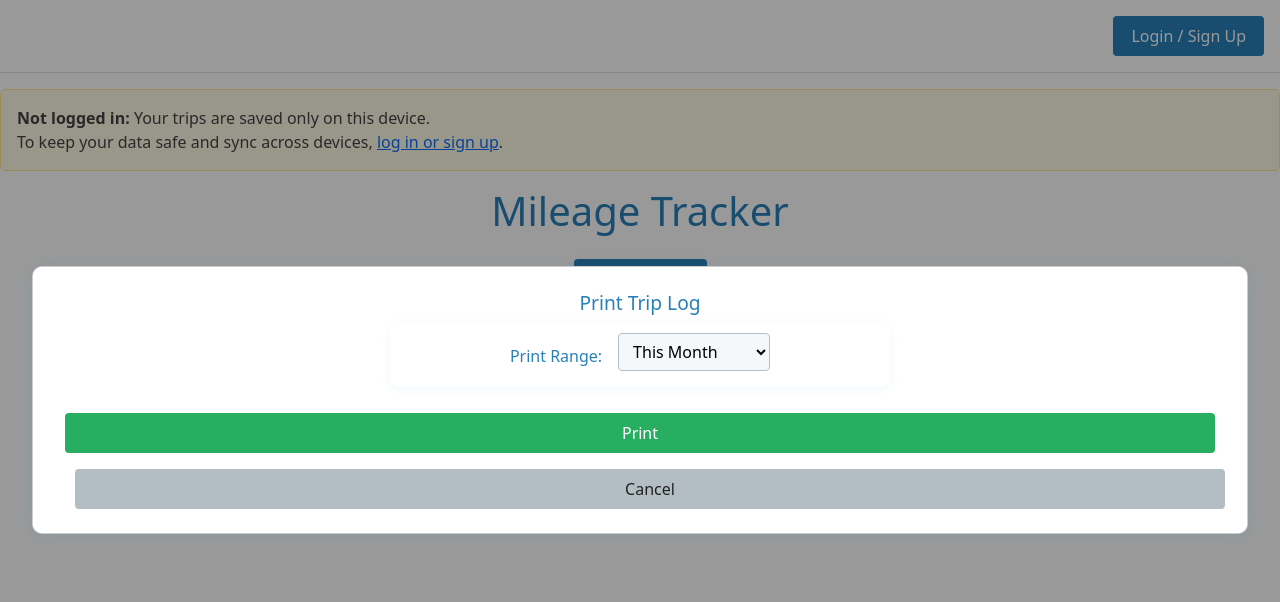
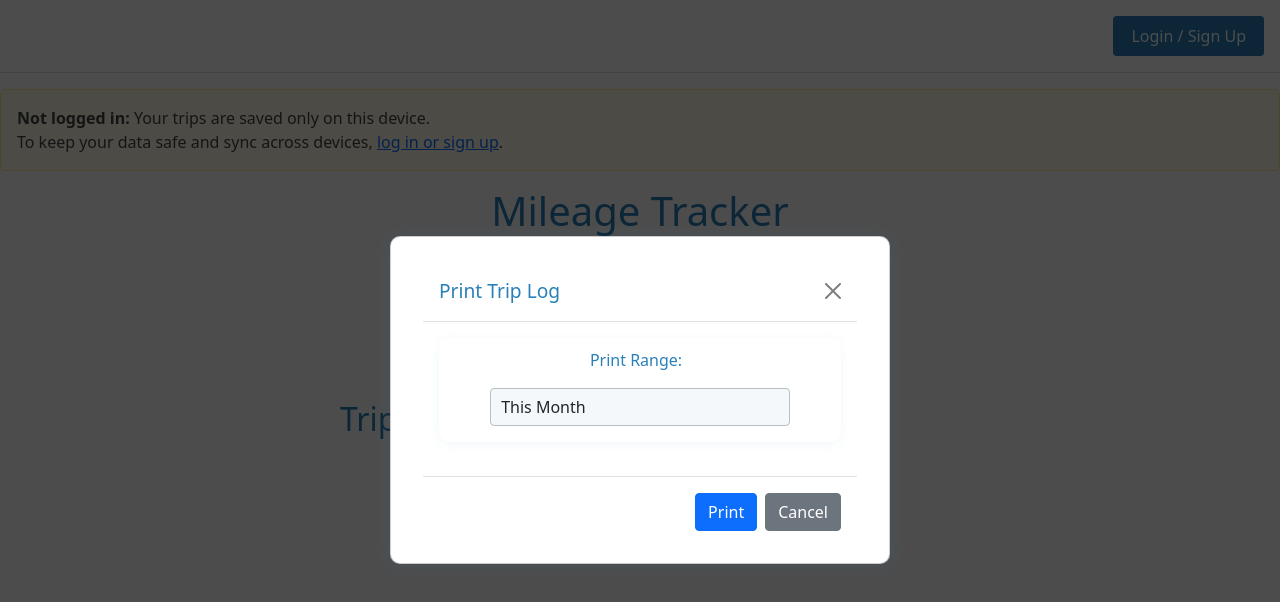
Before and after one commit to Milage-Tracker/Mileage-Tracker.github.io, a plain HTML site: page index.html in a window 1280 px wide. Both pictures are taken after a click on the button "Print Trip Log". Drawn offline with nearby package versions, Linux system fonts and the light colour scheme; no server answers.

Commit message:
Refactor modals to use Bootstrap components and improve styling

```diff
--- a/index.html
+++ b/index.html
@@ -61,7 +61,7 @@
 
     <!-- Updated Add Trip Modal to Bootstrap Modal -->
     <div class="modal fade" id="addTripModal" tabindex="-1" aria-labelledby="addTripModalLabel">
-        <div class="modal-dialog">
+        <div class="modal-dialog modal-dialog-centered">
             <div class="modal-content">
                 <div class="modal-header">
                     <h5 class="modal-title" id="addTripModalLabel">Add Trip</h5>
@@ -101,12 +101,18 @@
         </div>
     </div>
 
-    <div id="export-modal" class="modal">
+    <!-- Updated Print Trip Log Modal to Bootstrap Modal -->
+    <div class="modal fade" id="export-modal" tabindex="-1" aria-labelledby="exportModalLabel" aria-hidden="true">
+        <div class="modal-dialog modal-dialog-centered">
             <div class="modal-content">
-            <h3>Print Trip Log</h3>
+                <div class="modal-header">
+                    <h5 class="modal-title" id="exportModalLabel">Print Trip Log</h5>
+                    <button type="button" class="btn-close" data-bs-dismiss="modal" aria-label="Close"></button>
+                </div>
+                <div class="modal-body">
                     <div class="export-filters" id="export-filters-modal">
-                <label for="export-range-modal">Print Range:</label>
-                <select id="export-range-modal">
+                        <label for="export-range-modal" class="form-label">Print Range:</label>
+                        <select id="export-range-modal" class="form-select">
                             <option value="all-time">All Time</option>
                             <option value="this-month" selected>This Month</option>
                             <option value="last-month">Last Month</option>
@@ -114,15 +120,19 @@
                             <option value="last-year">Last Year</option>
                             <option value="custom">Custom Range</option>
                         </select>
-                <span id="custom-range-fields-modal" style="display:none">
-                    <label for="custom-start-modal">From:</label>
-                    <input type="date" id="custom-start-modal">
-                    <label for="custom-end-modal">To:</label>
-                    <input type="date" id="custom-end-modal">
-                </span>
+                        <div id="custom-range-fields-modal" style="display:none; margin-top: 1rem;">
+                            <label for="custom-start-modal" class="form-label">From:</label>
+                            <input type="date" id="custom-start-modal" class="form-control">
+                            <label for="custom-end-modal" class="form-label" style="margin-top: 0.5rem;">To:</label>
+                            <input type="date" id="custom-end-modal" class="form-control">
                         </div>
-            <button id="export-pdf-modal" class="modal-btn save-btn">Print</button>
-            <button id="cancel-export-modal" class="modal-btn cancel-btn">Cancel</button>
+                    </div>
+                </div>
+                <div class="modal-footer">
+                    <button id="export-pdf-modal" class="btn btn-primary">Print</button>
+                    <button type="button" class="btn btn-secondary" data-bs-dismiss="modal">Cancel</button>
+                </div>
+            </div>
         </div>
     </div>
 
--- a/script.js
+++ b/script.js
@@ -775,31 +775,25 @@ document.addEventListener('DOMContentLoaded', () => {
 
     // Export PDF Modal logic
     const showExportModalBtn = document.getElementById('show-export-modal');
-    const exportModal = document.getElementById('export-modal');
-    const exportPdfModalBtn = document.getElementById('export-pdf-modal');
-    const cancelExportModalBtn = document.getElementById('cancel-export-modal');
+    const exportModal = new bootstrap.Modal(document.getElementById('export-modal'));
     const exportRangeModal = document.getElementById('export-range-modal');
     const customRangeFieldsModal = document.getElementById('custom-range-fields-modal');
     const customStartModal = document.getElementById('custom-start-modal');
     const customEndModal = document.getElementById('custom-end-modal');
+    const exportPdfModalBtn = document.getElementById('export-pdf-modal');
 
     function openExportModal() {
-        if (exportModal) exportModal.style.display = 'flex';
+        exportModal.show();
         if (exportRangeModal) exportRangeModal.value = 'this-month';
         if (customRangeFieldsModal) customRangeFieldsModal.style.display = 'none';
     }
     function closeExportModal() {
-        if (exportModal) exportModal.style.display = 'none';
+        exportModal.hide();
         if (customStartModal) customStartModal.value = '';
         if (customEndModal) customEndModal.value = '';
     }
     if (showExportModalBtn) showExportModalBtn.addEventListener('click', openExportModal);
-    if (cancelExportModalBtn) cancelExportModalBtn.addEventListener('click', closeExportModal);
-    if (exportModal) {
-        exportModal.addEventListener('click', (e) => {
-            if (e.target === exportModal) closeExportModal();
-        });
-    }
+
     if (exportRangeModal && customRangeFieldsModal) {
         exportRangeModal.addEventListener('change', function () {
             if (this.value === 'custom') {
--- a/style.css
+++ b/style.css
@@ -286,6 +286,12 @@ h2 {
     display: flex;
     flex-direction: column;
     justify-content: center;
+}
+
+.modal-content {
+    max-width: 100%;
+    overflow-x: hidden;
+    padding: 1rem;
 }
 
 #edit-modal h3 {
@@ -1187,3 +1193,20 @@ h2 {
         font-size: 1rem;
     }
 }
+
+#export-range-modal {
+    max-height: 200px;
+    overflow-y: auto;
+}
+
+.modal-body {
+    display: flex;
+    flex-direction: column;
+    align-items: center;
+    justify-content: center;
+}
+
+.export-filters {
+    width: 100%;
+    text-align: center;
+}
```
Lines whose indentation alone changed are shown as unchanged.
